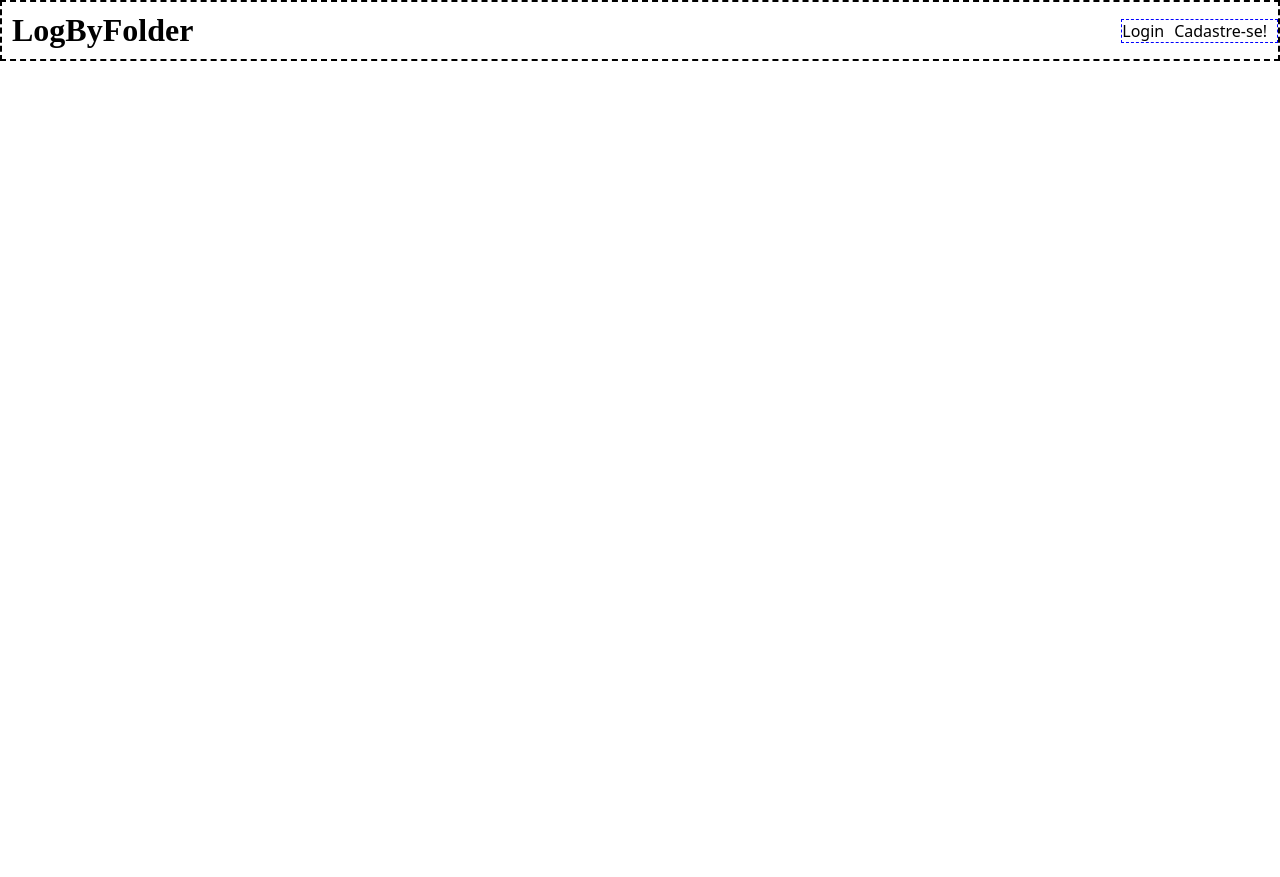
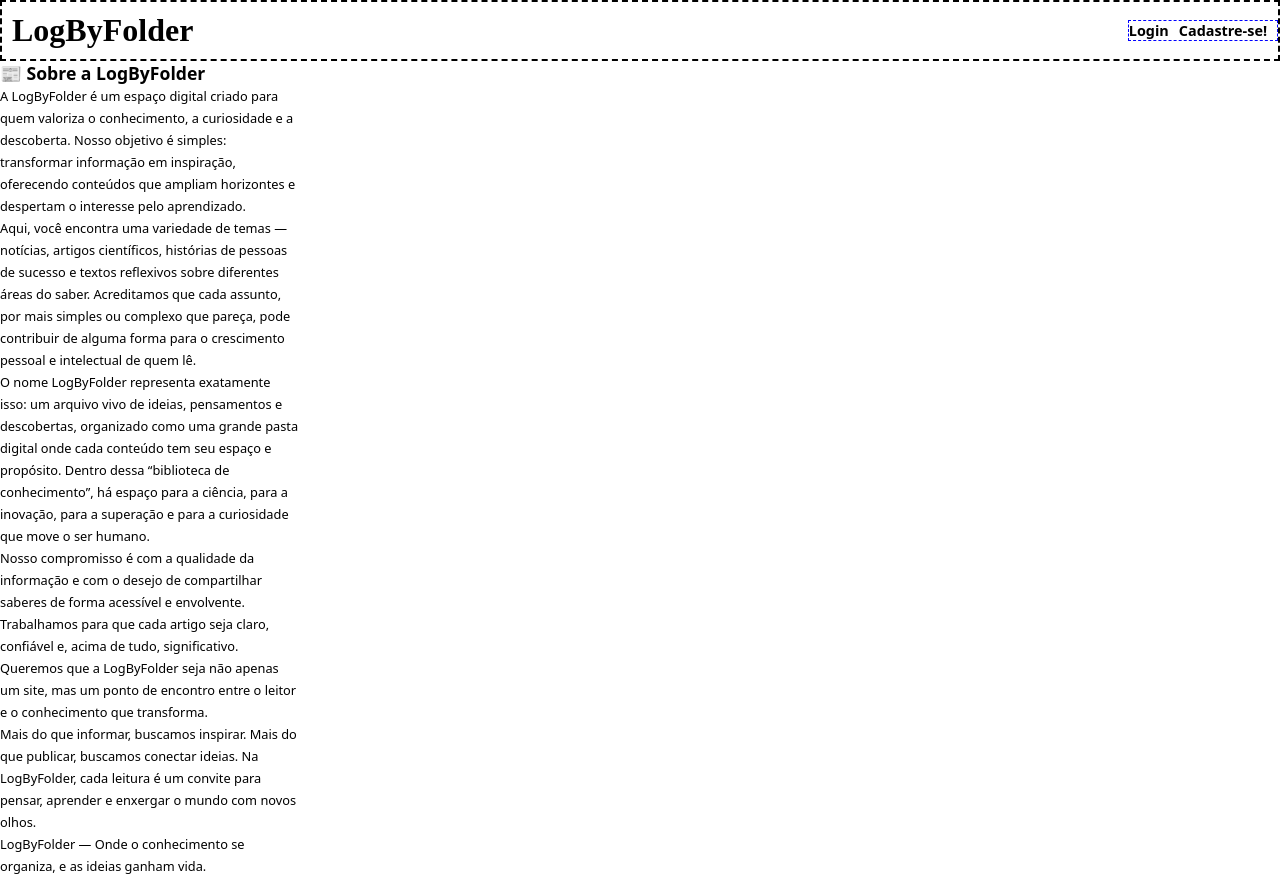
Before and after one commit to hepew/LogByFolder, a plain HTML site: page index.html in a window 1280 px wide. Before the commit the page ends 800 px from the top, so only its background shows below. Drawn offline with Linux system fonts and the light colour scheme.

Commit message:
New update

```diff
--- a/index.html
+++ b/index.html
@@ -14,5 +14,15 @@
             <a href="#">Cadastre-se!</a>
         </nav>
     </header>
+    <section>
+        <h2>📰 Sobre a LogByFolder</h2>
+        <p>A LogByFolder é um espaço digital criado para quem valoriza o conhecimento, a curiosidade e a descoberta. Nosso objetivo é simples: transformar informação em inspiração, oferecendo conteúdos que ampliam horizontes e despertam o interesse pelo aprendizado.</p>
+        <p>Aqui, você encontra uma variedade de temas — notícias, artigos científicos, histórias de pessoas de sucesso e textos reflexivos sobre diferentes áreas do saber. Acreditamos que cada assunto, por mais simples ou complexo que pareça, pode contribuir de alguma forma para o crescimento pessoal e intelectual de quem lê.</p>
+        <p>O nome LogByFolder representa exatamente isso: um arquivo vivo de ideias, pensamentos e descobertas, organizado como uma grande pasta digital onde cada conteúdo tem seu espaço e propósito. Dentro dessa “biblioteca de conhecimento”, há espaço para a ciência, para a inovação, para a superação e para a curiosidade que move o ser humano.</p>
+        <p>Nosso compromisso é com a qualidade da informação e com o desejo de compartilhar saberes de forma acessível e envolvente. Trabalhamos para que cada artigo seja claro, confiável e, acima de tudo, significativo. Queremos que a LogByFolder seja não apenas um site, mas um ponto de encontro entre o leitor e o conhecimento que transforma.</p>
+        <p>Mais do que informar, buscamos inspirar. Mais do que publicar, buscamos conectar ideias.
+        Na LogByFolder, cada leitura é um convite para pensar, aprender e enxergar o mundo com novos olhos.</p>
+        <p>LogByFolder — Onde o conhecimento se organiza, e as ideias ganham vida.</p>
+    </section>
 </body>
 </html>
--- a/style.css
+++ b/style.css
@@ -34,17 +34,29 @@ header > nav{
     display: flex;
     justify-content: flex-end;
     flex-flow: row nowrap;
-border: 1px dashed blue;
+    border: 1px dashed blue;
 }
 nav > a{
     color: black;
     margin-right: 10px;
     text-decoration: none;
-    font-size: 1.2,5em;
+    font-size: 0.9em;
+    font-weight: bold;
 }
 a:hover{
-    transition: 0.2s;
+    transition: 0.3s;
     border-radius: 5px;
     background-color: black;
     color: rgb(255, 255, 255);
 }
+section{
+
+    max-width: 300px;
+}
+section h2{
+    font-size: 1.1em;
+}
+section p{
+    font-size: 0.8em;
+    line-height: 22px;
+}
```
